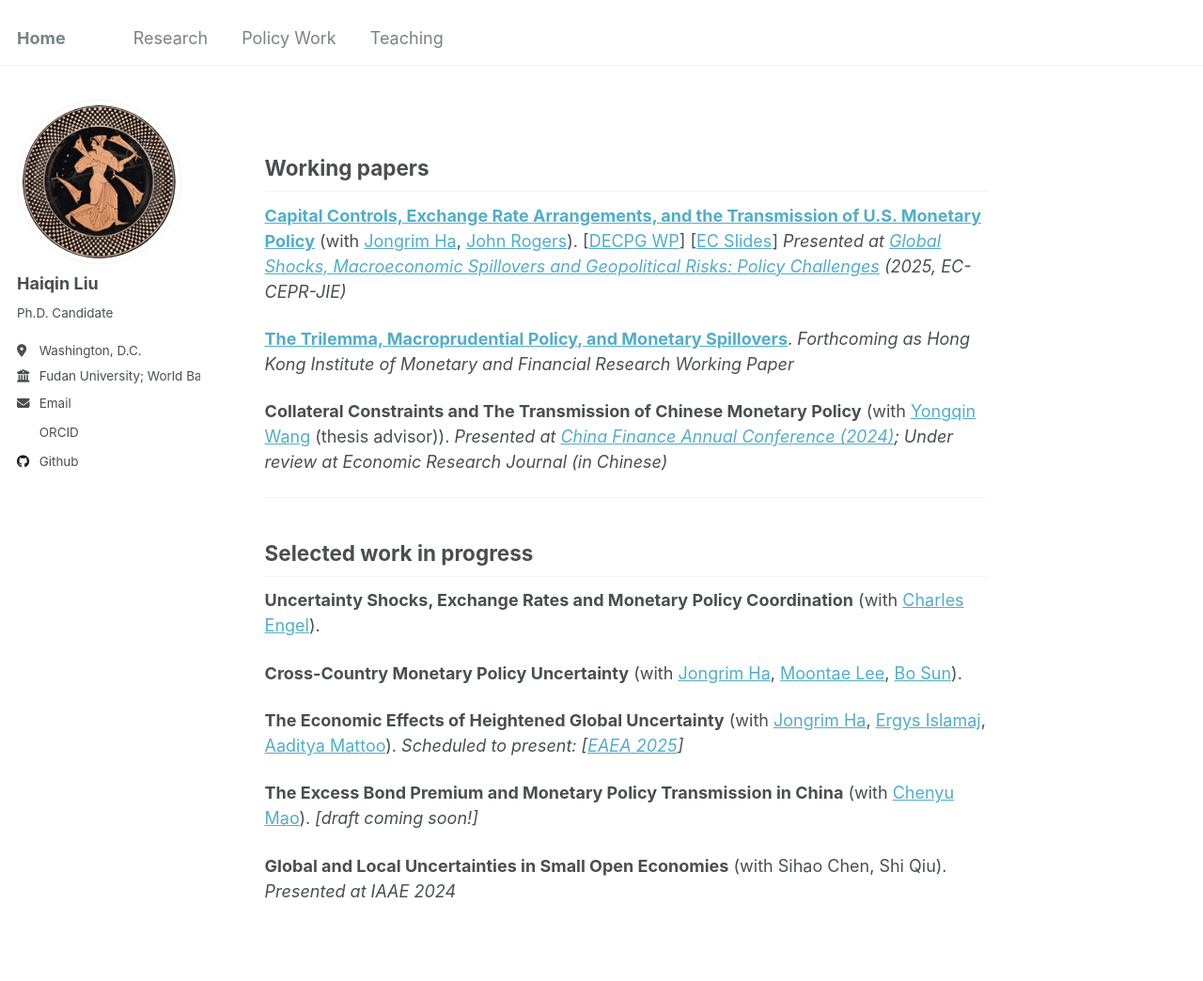
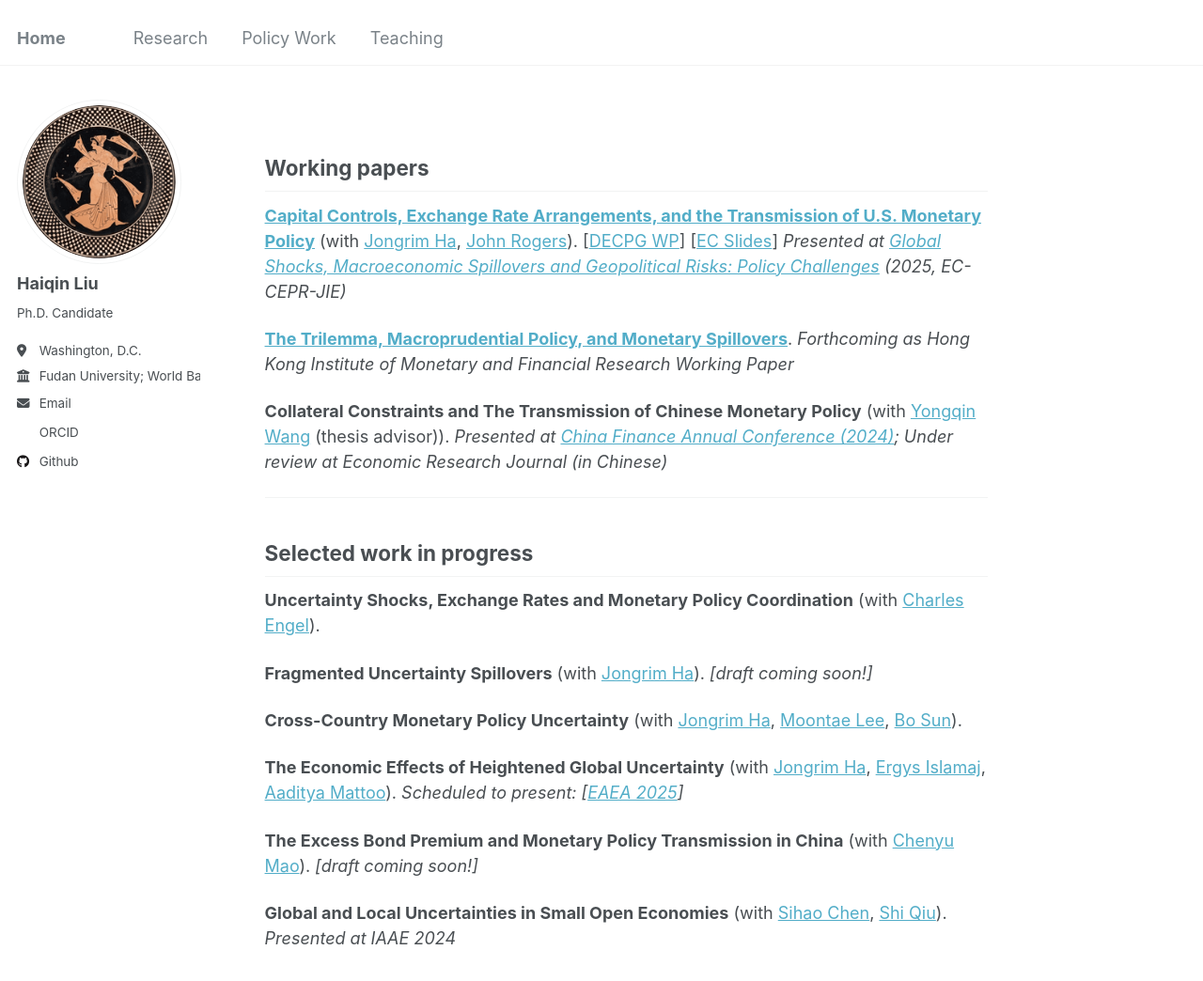
Before and after one commit to liuhaiqinFDU/liuhaiqinFDU.github.io, a Jekyll site: the page built from research.md, in a window 1280 px wide and 1225 px high. Shown: the top 1044 px of the window at 94% size. Built offline with Jekyll 4.4.1, drawn with Linux system fonts in a browser that asks for light colours; some web fonts are replaced.

Commit message:
Update research.md

```diff
--- a/research.md
+++ b/research.md
@@ -29,13 +29,15 @@ title: ""
 
 **Uncertainty Shocks, Exchange Rates and Monetary Policy Coordination** (with [Charles Engel](https://users.ssc.wisc.edu/~cengel/)).
 
+**Fragmented Uncertainty Spillovers** (with [Jongrim Ha](https://www.jongrimha.com/)). *[draft coming soon!]*
+
 **Cross-Country Monetary Policy Uncertainty** (with [Jongrim Ha](https://www.jongrimha.com/), [Moontae Lee](https://business.uic.edu/profiles/lee-moontae/), [Bo Sun](https://sites.google.com/site/bosun09/home)).
 
 **The Economic Effects of Heightened Global Uncertainty** (with [Jongrim Ha](https://www.jongrimha.com/), [Ergys Islamaj](https://www.worldbank.org/en/about/people/e/ergys-islamaj), [Aaditya Mattoo](https://www.worldbank.org/en/about/people/a/aaditya-mattoo)). *Scheduled to present: [[EAEA 2025](https://www.eaeaweb.com/)]*
 
 **The Excess Bond Premium and Monetary Policy Transmission in China** (with [Chenyu Mao](https://sites.google.com/view/chenyu-sophia-mao/home-page)). *[draft coming soon!]*
 
-**Global and Local Uncertainties in Small Open Economies** (with Sihao Chen, Shi Qiu). *Presented at IAAE 2024*
+**Global and Local Uncertainties in Small Open Economies** (with [Sihao Chen](https://chensihao.weebly.com/), [Shi Qiu](https://sites.google.com/view/shiqiu/research)). *Presented at IAAE 2024*
 
 <!-- MEG 2023\*, NASMES 2024\*,  , ESWC 2025\** -->
 
```
